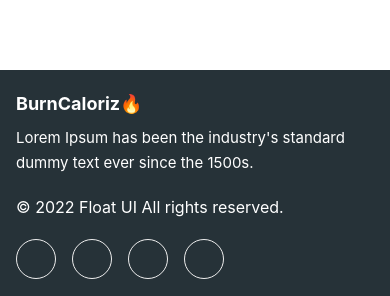
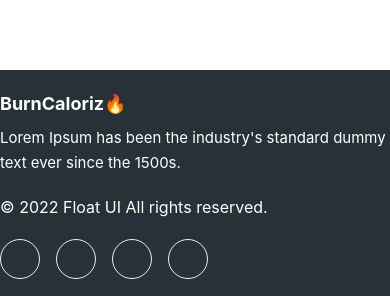
Before and after one commit to hudaputrasantosa/caloriz-application, a React (Create React App) app: page / in a window 390 px wide. Shown: the part 1871-2167 px from the top of the page. Built offline with nearby package versions, Linux system fonts and the light colour scheme.

Commit message:
[add] update footer width

```diff
--- a/src/components/Footer/index.js
+++ b/src/components/Footer/index.js
@@ -2,7 +2,7 @@ import React from "react";
 
 const Footer = () => {
   return (
-    <footer className="text-white bg-blue-gray-900 px-4 py-5 mt-10 max-w-full mx-auto md:px-8">
+    <footer className="text-white bg-blue-gray-900 py-5 mt-10 max-w-full mx-auto md:px-8">
       <div className="max-w-lg sm:mx-auto sm:text-center">
         <h1 className="text-white font-bold text-lg">BurnCaloriz🔥</h1>
         <p className="leading-relaxed mt-2 text-[15px]">
```
